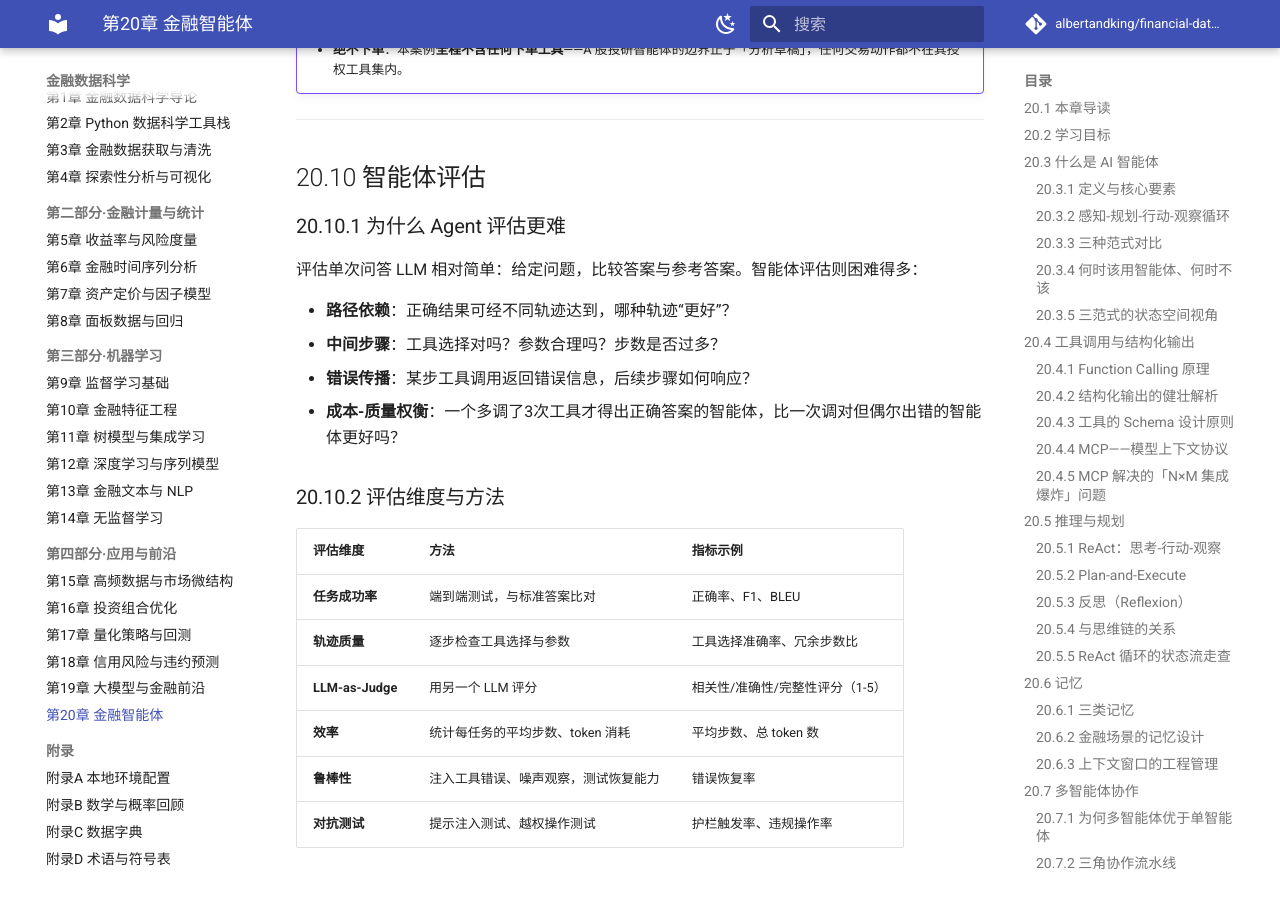
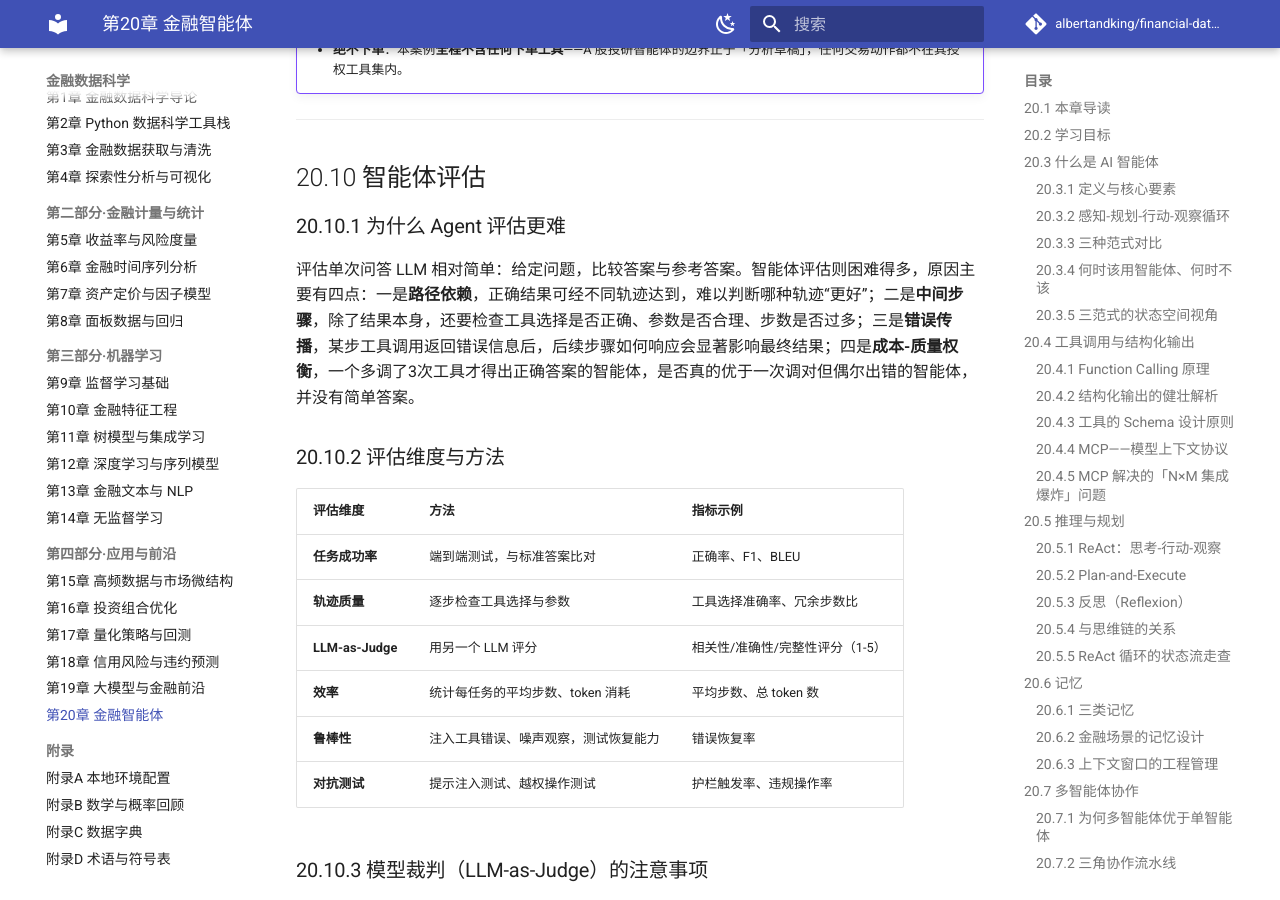
Before and after one commit to albertandking/financial-data-science, an MkDocs documentation site: the page built from book/part4/20-ai-agents.md, in a window 1280 px wide and 900 px high, scrolled down 18567 px. Built offline with MkDocs 1.6.1 and Material for MkDocs 9.7.7, drawn with Linux system fonts in a browser that asks for light colours; comment, search, counter and statistics services are not loaded; some of the changed text lies outside the part shown.

Commit message:
docs(book/ai-agents): 优化权限蔓延问题的描述格式
将原本的分点列表合并为连贯的单段文本，提升文档阅读流畅度

```diff
--- a/book/part4/20-ai-agents.md
+++ b/book/part4/20-ai-agents.md
@@ -303,9 +303,7 @@ ReAct 的“思考”步骤并不直接执行，它只影响后续行动的选
 
 **Reflexion（Shinn et al. 2023）**在 ReAct 基础上引入自我评估：智能体在完成一次尝试后，显式反思“哪里出错了、下次如何改进”，并将反思结果存入记忆，指导下一轮尝试。
 
-在金融场景中，Reflexion 的思路可用于：
-- 回测策略的迭代优化（每轮回测后反思哪些参数设置不合理）
-- 多轮财报问答（第一轮发现数字对不上时自我纠错）
+在金融场景中，Reflexion 的思路可用于两类典型任务：一是回测策略的迭代优化，即在每轮回测后反思哪些参数设置不合理；二是多轮财报问答，即在第一轮发现数字对不上时触发自我纠错。
 
 Reflexion 与20.6节的记忆设计是天然耦合的：它的「反思」必须**写入长期/情景记忆**才有意义——若反思只停留在当前会话，下一次尝试就会重蹈覆辙。一个具体例子：财报问答智能体第一轮把「归母净利润」错当成「营业利润」，导致增速算错；反思阶段它记下「区分归母净利润与营业利润」这条教训，存入记忆；第二轮在生成查询前先检索到这条教训，便能主动选对字段。可见 Reflexion 的本质是「用自然语言写下的经验」充当一种轻量的「语言式强化信号」，绕过了梯度更新，却实现了跨尝试的能力提升——这也是它在不能微调模型的场景下格外实用的原因。
 
@@ -401,11 +399,7 @@ for step in range(1, max_steps + 1):
 
 单一智能体面临认知负荷的限制：任务越复杂、角色越多，单个 LLM 的注意力越分散，质量越难保证。多智能体系统通过**角色分工**解决这一问题——每个智能体专注于一个子任务，整体质量高于“万能智能体”。
 
-多智能体的核心优势：
-- **专业化**：研究员、批判者、合规审查员等角色各司其职；
-- **验证**：独立的批判者能发现单智能体的盲点；
-- **并行化**：多个智能体可同时处理不同数据源，加速大规模任务；
-- **故障隔离**：某个智能体出错不影响整体流水线。
+多智能体的核心优势可以概括为四点：一是**专业化**，研究员、批判者、合规审查员等角色各司其职；二是**验证**，独立的批判者能发现单智能体的盲点；三是**并行化**，多个智能体可同时处理不同数据源，加速大规模任务；四是**故障隔离**，某个智能体出错不影响整体流水线。
 
 ### 20.7.2 三角协作流水线
 
@@ -622,12 +616,7 @@ TOOLS['retrieve'] = tool_retrieve
 
 ### 20.10.1 为什么 Agent 评估更难
 
-评估单次问答 LLM 相对简单：给定问题，比较答案与参考答案。智能体评估则困难得多：
-
-- **路径依赖**：正确结果可经不同轨迹达到，哪种轨迹“更好”？
-- **中间步骤**：工具选择对吗？参数合理吗？步数是否过多？
-- **错误传播**：某步工具调用返回错误信息，后续步骤如何响应？
-- **成本-质量权衡**：一个多调了3次工具才得出正确答案的智能体，比一次调对但偶尔出错的智能体更好吗？
+评估单次问答 LLM 相对简单：给定问题，比较答案与参考答案。智能体评估则困难得多，原因主要有四点：一是**路径依赖**，正确结果可经不同轨迹达到，难以判断哪种轨迹“更好”；二是**中间步骤**，除了结果本身，还要检查工具选择是否正确、参数是否合理、步数是否过多；三是**错误传播**，某步工具调用返回错误信息后，后续步骤如何响应会显著影响最终结果；四是**成本-质量权衡**，一个多调了3次工具才得出正确答案的智能体，是否真的优于一次调对但偶尔出错的智能体，并没有简单答案。
 
 ### 20.10.2 评估维度与方法
 
@@ -689,10 +678,7 @@ TOOLS['retrieve'] = tool_retrieve
 
 ### 20.11.1 越权操作
 
-智能体的“权限蔓延”是最常见的工程风险之一。如果工具集设计不当，智能体可能：
-- 调用未授权的 API（如从只读分析场景调用下单接口）；
-- 访问超出其授权范围的数据（如跨客户数据）；
-- 在循环中产生意外的副作用（如反复写入数据库）。
+智能体的“权限蔓延”是最常见的工程风险之一。如果工具集设计不当，智能体可能出现三类问题：一是调用未授权的 API（如从只读分析场景调用下单接口）；二是访问超出其授权范围的数据（如跨客户数据）；三是在循环中产生意外的副作用（如反复写入数据库）。
 
 **应对**：工具白名单制度——明确区分只读工具（可自主调用）和写操作/高危工具（必须人工批准后执行），见20.13.7节的 `guarded_execute` 实现。
 
```
Also changed, not shown: book/part1/01-introduction.md (+1 -4 lines), book/part3/13-nlp-text.md (+1 -4 lines).
